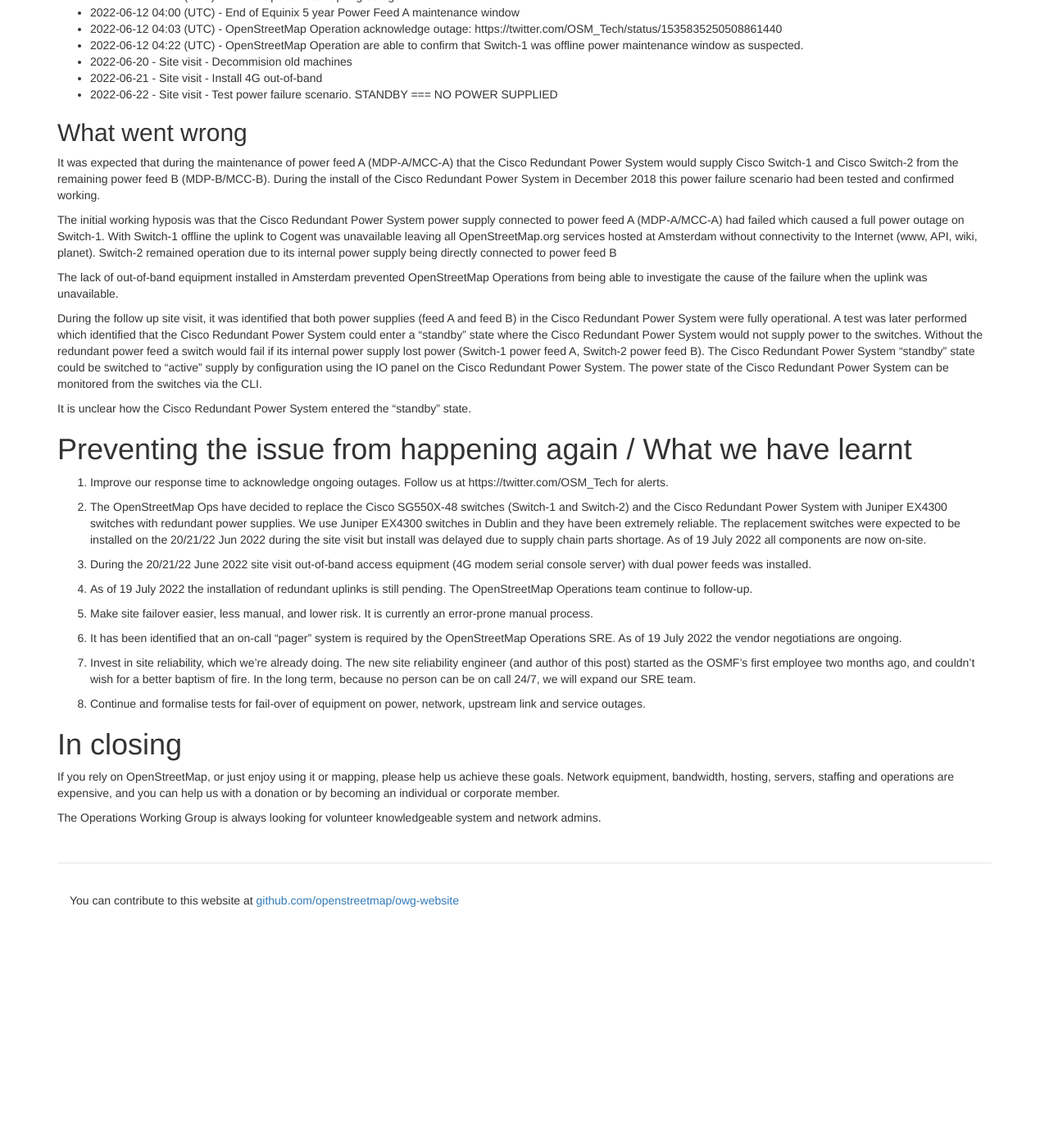
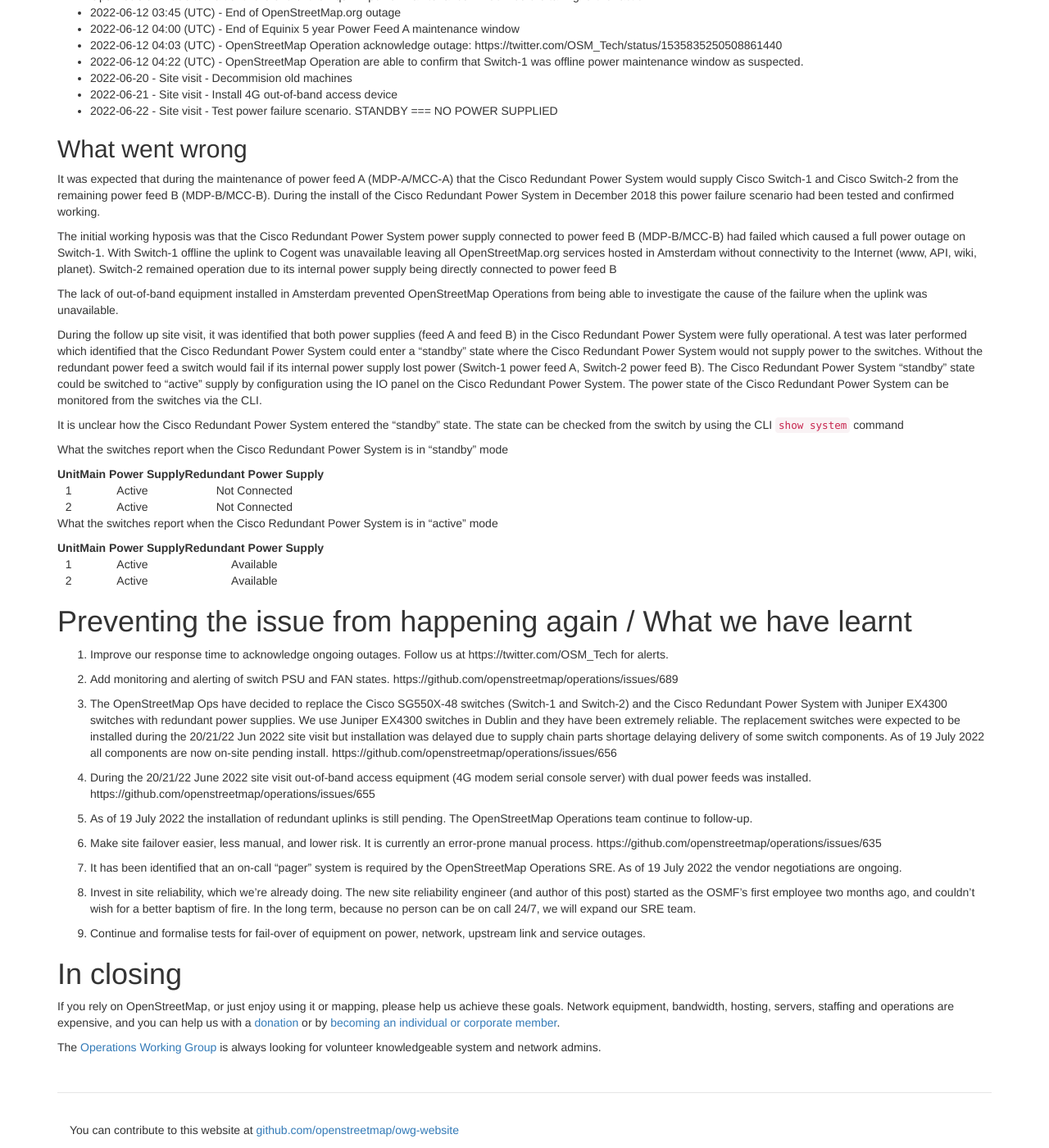
Before and after one commit to openstreetmap/owg-website, a Jekyll site: the page built from 2022/07/20/post-mortem.md, in a window 1280 px wide and 1400 px high, scrolled down 763 px. Shown: the whole window at 82% size. Built offline with Jekyll 4.4.1, drawn with Linux system fonts in a browser that asks for light colours; before the commit the page ends 1917 px from its top, so only the background shows below that; some of the changed text lies outside the part shown.

Commit message:
Post mortem amendments

```diff
--- a/2022/07/20/post-mortem.md
+++ b/2022/07/20/post-mortem.md
@@ -17,7 +17,7 @@
 ## Timeline
 
 - 2022-05-02 - Notification of Equinix of upcoming 5 year maintenance on Power Feed A supplying our servers in Amsterdam (8 hour window)
-- 2022-05-07 - OpenStreetMap Operations Ticket logged for upcoming Equinix maintenance: https://github.com/openstreetmap/operations/issues/621
+- 2022-05-07 - OpenStreetMap Operations Ticket logged for upcoming Equinix maintenance: https://github.com/openstreetmap/operations/issues/621 (no OpenStreetMap.org outage was expected)
 - 2022-06-05 - Notification of Cogent network outage maintenance (5 hour window, outage of 45 - 60 minutes) and ticket created: https://github.com/openstreetmap/operations/issues/632
 - 2022-06-06 - OpenStreetMap Operation announce the upcoming Cogent network outage maintenance: https://twitter.com/OSM_Tech/status/1533555914351030274
 - 2022-06-10 22:00 (UTC) - Start of Cogent maintenance window
@@ -35,41 +35,58 @@
 - 2022-06-12 04:03 (UTC) - OpenStreetMap Operation acknowledge outage: https://twitter.com/OSM_Tech/status/1535835250508861440
 - 2022-06-12 04:22 (UTC) - OpenStreetMap Operation are able to confirm that Switch-1 was offline power maintenance window as suspected.
 - 2022-06-20 - Site visit - Decommision old machines
-- 2022-06-21 - Site visit - Install 4G out-of-band
+- 2022-06-21 - Site visit - Install 4G out-of-band access device
 - 2022-06-22 - Site visit - Test power failure scenario. STANDBY === NO POWER SUPPLIED
 
 ## What went wrong
 
 It was expected that during the maintenance of power feed A (MDP-A/MCC-A) that the Cisco Redundant Power System would supply Cisco Switch-1 and Cisco Switch-2 from the remaining power feed B (MDP-B/MCC-B). During the install of the Cisco Redundant Power System in December 2018 this power failure scenario had been tested and confirmed working.
 
-The initial working hyposis was that the Cisco Redundant Power System power supply connected to power feed A (MDP-A/MCC-A) had failed which caused a full power outage on Switch-1. With Switch-1 offline the uplink to Cogent was unavailable leaving all OpenStreetMap.org services hosted at Amsterdam without connectivity to the Internet (www, API, wiki, planet). Switch-2 remained operation due to its internal power supply being directly connected to power feed B
+The initial working hyposis was that the Cisco Redundant Power System power supply connected to power feed B (MDP-B/MCC-B) had failed which caused a full power outage on Switch-1. With Switch-1 offline the uplink to Cogent was unavailable leaving all OpenStreetMap.org services hosted in Amsterdam without connectivity to the Internet (www, API, wiki, planet). Switch-2 remained operation due to its internal power supply being directly connected to power feed B
 
 The lack of out-of-band equipment installed in Amsterdam prevented OpenStreetMap Operations from being able to investigate the cause of the failure when the uplink was unavailable.
 
 During the follow up site visit, it was identified that both power supplies (feed A and feed B) in the Cisco Redundant Power System were fully operational. A test was later performed which identified that the Cisco Redundant Power System could enter a "standby" state where the Cisco Redundant Power System would not supply power to the switches. Without the redundant power feed a switch would fail if its internal power supply lost power (Switch-1 power feed A, Switch-2 power feed B). The Cisco Redundant Power System "standby" state could be switched to "active" supply by configuration using the IO panel on the Cisco Redundant Power System. The power state of the Cisco Redundant Power System can be monitored from the switches via the CLI.
 
-It is unclear how the Cisco Redundant Power System entered the "standby" state.
+It is unclear how the Cisco Redundant Power System entered the "standby" state. The state can be checked from the switch by using the CLI `show system` command
+
+What the switches report when the Cisco Redundant Power System is in "standby" mode
+
+| Unit | Main Power Supply |Redundant Power Supply |
+|:----:|:-----------------:|:---------------------:|
+| 1    | Active            |  Not Connected        |
+| 2    | Active            |  Not Connected        |
+
+
+What the switches report when the Cisco Redundant Power System is in "active" mode
+
+| Unit | Main Power Supply |Redundant Power Supply |
+|:----:|:-----------------:|:---------------------:|
+| 1    | Active            |  Available            |
+| 2    | Active            |  Available            |
 
 # Preventing the issue from happening again / What we have learnt
 
 1. Improve our response time to acknowledge ongoing outages. Follow us at https://twitter.com/OSM_Tech for alerts.
 
-2. The OpenStreetMap Ops have decided to replace the Cisco SG550X-48 switches (Switch-1 and Switch-2) and the Cisco Redundant Power System with Juniper EX4300 switches with redundant power supplies. We use Juniper EX4300 switches in Dublin and they have been extremely reliable. The replacement switches were expected to be installed on the 20/21/22 Jun 2022 during the site visit but install was delayed due to supply chain parts shortage. As of 19 July 2022 all components are now on-site.
+2. Add monitoring and alerting of switch PSU and FAN states. https://github.com/openstreetmap/operations/issues/689
 
-3. During the 20/21/22 June 2022 site visit out-of-band access equipment (4G modem serial console server) with dual power feeds was installed.
+3. The OpenStreetMap Ops have decided to replace the Cisco SG550X-48 switches (Switch-1 and Switch-2) and the Cisco Redundant Power System with Juniper EX4300 switches with redundant power supplies. We use Juniper EX4300 switches in Dublin and they have been extremely reliable. The replacement switches were expected to be installed during the 20/21/22 Jun 2022 site visit but installation was delayed due to supply chain parts shortage delaying delivery of some switch components. As of 19 July 2022 all components are now on-site pending install. https://github.com/openstreetmap/operations/issues/656
 
-4. As of 19 July 2022 the installation of redundant uplinks is still pending. The OpenStreetMap Operations team continue to follow-up.
+4. During the 20/21/22 June 2022 site visit out-of-band access equipment (4G modem serial console server) with dual power feeds was installed. https://github.com/openstreetmap/operations/issues/655
 
-5. Make site failover easier, less manual, and lower risk. It is currently an error-prone manual process.
+5. As of 19 July 2022 the installation of redundant uplinks is still pending. The OpenStreetMap Operations team continue to follow-up.
 
-6. It has been identified that an on-call "pager" system is required by the OpenStreetMap Operations SRE. As of 19 July 2022 the vendor negotiations are ongoing.
+6. Make site failover easier, less manual, and lower risk. It is currently an error-prone manual process. https://github.com/openstreetmap/operations/issues/635
 
-7. Invest in site reliability, which we're already doing. The new site reliability engineer (and author of this post) started as the OSMF's first employee two months ago, and couldn't wish for a better baptism of fire. In the long term, because no person can be on call 24/7, we will expand our SRE team.
+7. It has been identified that an on-call "pager" system is required by the OpenStreetMap Operations SRE. As of 19 July 2022 the vendor negotiations are ongoing.
 
-8. Continue and formalise tests for fail-over of equipment on power, network, upstream link and service outages.
+8. Invest in site reliability, which we're already doing. The new site reliability engineer (and author of this post) started as the OSMF's first employee two months ago, and couldn't wish for a better baptism of fire. In the long term, because no person can be on call 24/7, we will expand our SRE team.
+
+9. Continue and formalise tests for fail-over of equipment on power, network, upstream link and service outages.
 
 # In closing
 
-If you rely on OpenStreetMap, or just enjoy using it or mapping, please help us achieve these goals. Network equipment, bandwidth, hosting, servers, staffing and operations are expensive, and you can help us with a donation or by becoming an individual or corporate member.
+If you rely on OpenStreetMap, or just enjoy using it or mapping, please help us achieve these goals. Network equipment, bandwidth, hosting, servers, staffing and operations are expensive, and you can help us with a [donation](https://donate.openstreetmap.org) or by [becoming an individual or corporate member](https://wiki.osmfoundation.org/wiki/Membership).
 
-The Operations Working Group is always looking for volunteer knowledgeable system and network admins.
+The [Operations Working Group](https://operations.osmfoundation.org/) is always looking for volunteer knowledgeable system and network admins.
```
Also changed, not shown: _posts/2022-07-01-july.md (+1 -1 lines).
